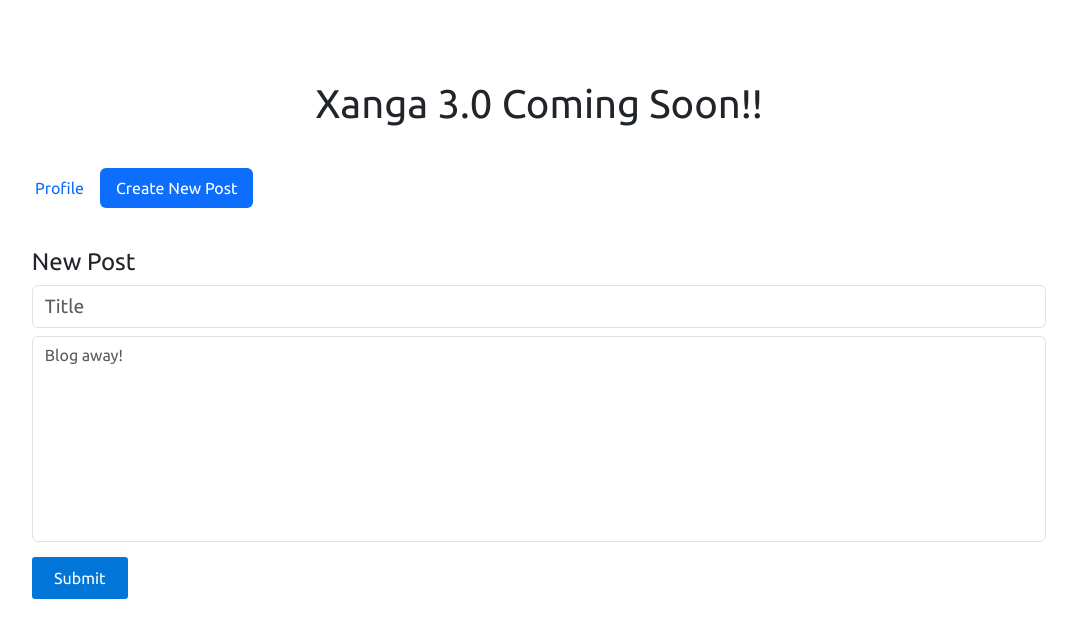
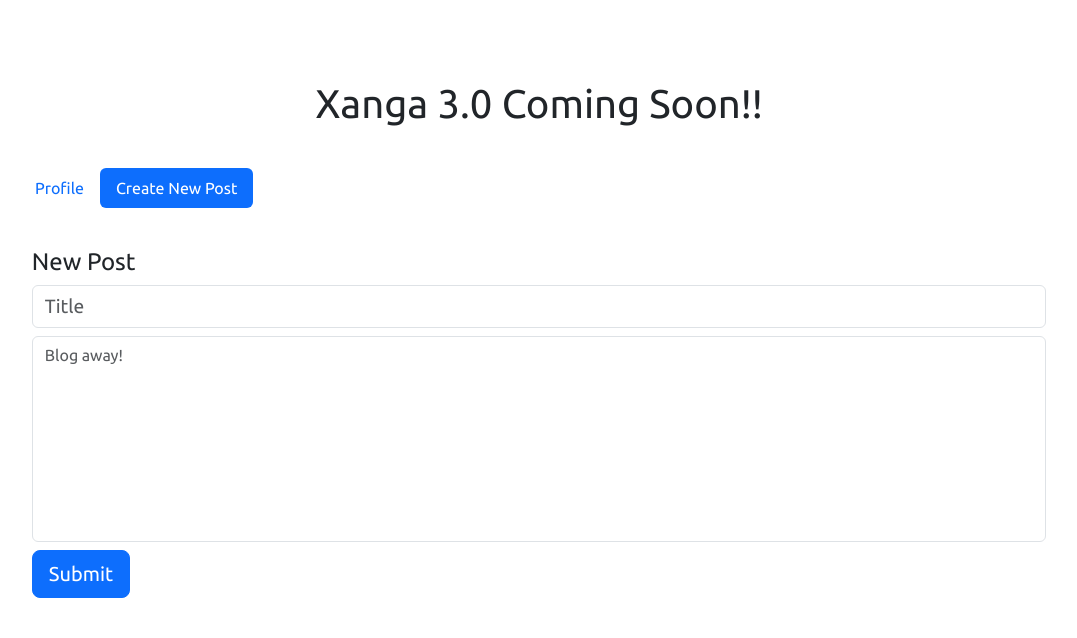
Before and after one commit to its-cess/blog, a Vue app: page /new in a window 1280 px wide. Shown: the top 638 px of the page, without its empty margins (101-1178 px from the left). Built offline with nearby package versions, Linux system fonts and the light colour scheme.

Commit message:
add BaseButton component.

```diff
--- a/src/base/BaseButton.vue
+++ b/src/base/BaseButton.vue
@@ -1,17 +1,19 @@
 <template>
-<!-- figure out why block size button is not working -->
-  <b-button size="lg" class="btn" variant="outline-info">
-    <slot></slot>
-  </b-button>
+  <!-- figure out why block size button is not working -->
+  <div>
+    <b-button size="lg" class="btn" variant="primary">
+      <slot></slot>
+    </b-button>
+  </div>
 </template>
 
 <script>
-export default {}
+export default {};
 </script>
 
 <style scoped>
 .btn {
-  margin: .5rem 0;
+  margin: 0.5rem 0;
 }
 .btn:hover {
   color: white;
--- a/src/components/EntryCard.vue
+++ b/src/components/EntryCard.vue
@@ -7,12 +7,14 @@
         <p>{{ entry.attributes.Body }}</p>
       </div>
     </router-link>
-    <button @click="deletePost">Delete</button>
+    <BaseButton @click.native="deletePost">Delete</BaseButton>
   </div>
 </template>
 
 <script>
+import BaseButton from '../base/BaseButton.vue'
 export default {
+  components: { BaseButton },
   props: ["entry"],
   methods: {
     deletePost() {
--- a/src/pages/CreateNew.vue
+++ b/src/pages/CreateNew.vue
@@ -13,13 +13,15 @@
           no-resize
         ></b-form-textarea>
       </div>
-      <button>Submit</button>
+      <BaseButton>Submit</BaseButton>
     </form>
   </div>
 </template>
 
 <script>
+import BaseButton from '../base/BaseButton.vue';
 export default {
+  components: { BaseButton },
   data() {
     return {
       entry: {
@@ -73,13 +75,4 @@
   display: flex;
   justify-content: flex-end;
 }
-button {
-  color: white;
-  background-color: #0275d8;
-  border-style: none;
-  border-radius: 3px;
-  height: 2.65rem;
-  width: 6rem;
-  margin-top: 15px;
-}
 </style>
```
